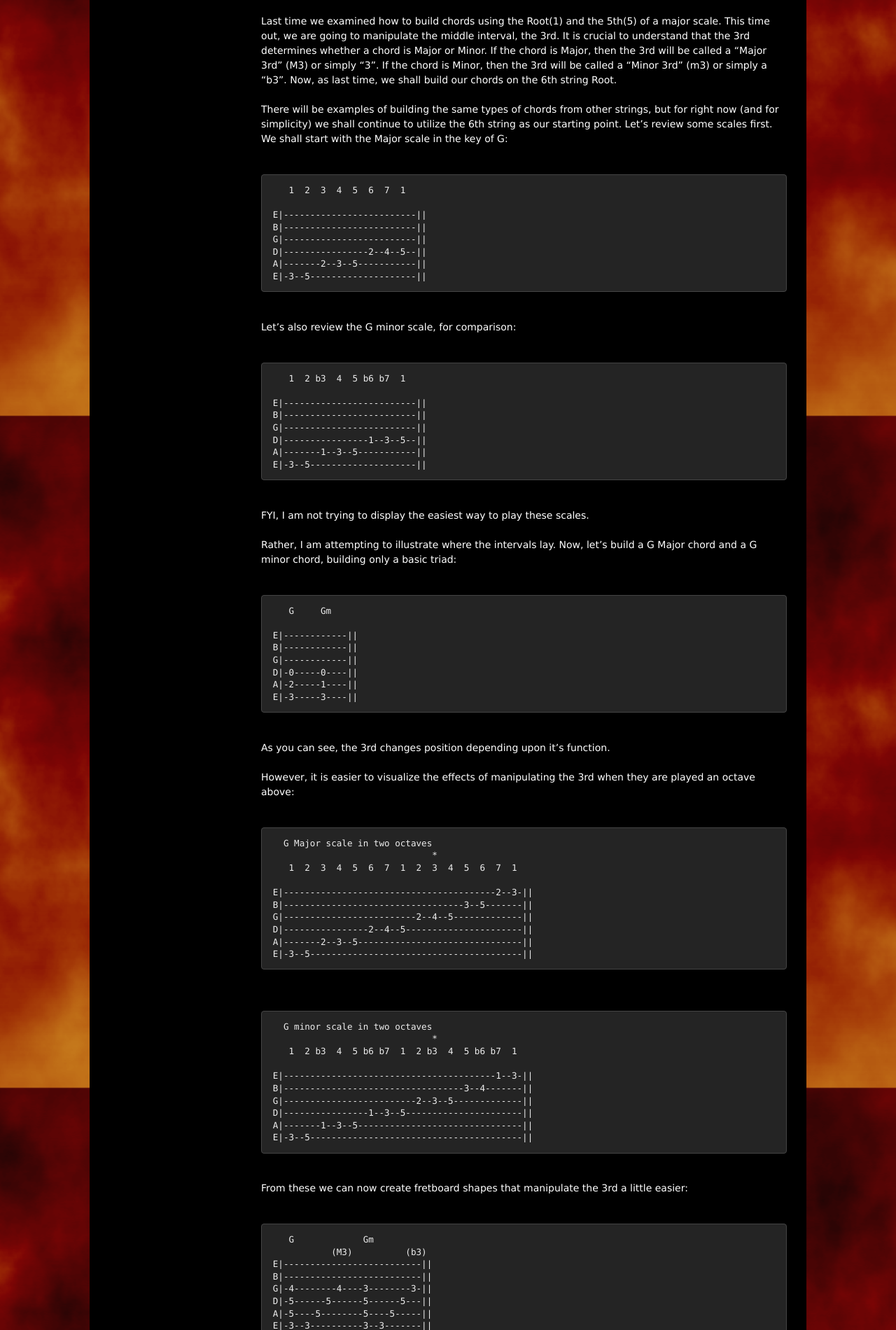
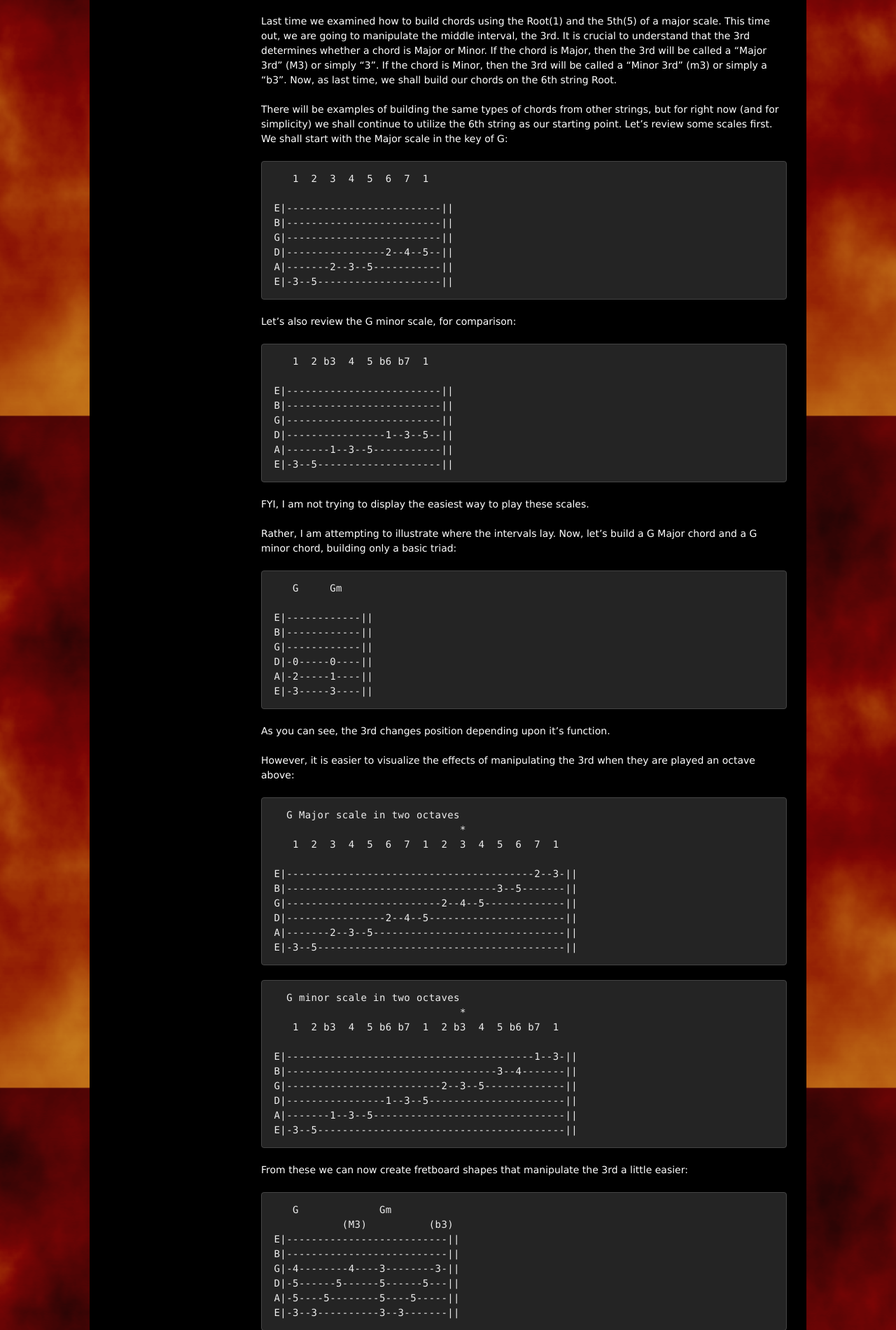
Before and after one commit to Wayward-Son-Developers/Jesus-Joshua-24-15, a Jekyll site: the page built from _newsletters/2009-06.md, in a window 1280 px wide. Shown: the part 4206-6106 px from the top of the page at 70% size. Built offline with Jekyll 4.4.1, drawn with Linux system fonts in a browser that asks for light colours; some web fonts are replaced.

Commit message:
Tweaking tab block display; updating Google Fonts code

```diff
--- a/_config.yml
+++ b/_config.yml
@@ -21,7 +21,8 @@ timezone                 : America/New_York # https://en.wikipedia.org/wiki/List
 
 google_fonts:
   - name                 : "Cascadia Mono"
-    weights              : "400,400i,700,700i"
+    weights              : "200..700"
+    italic               : false
 
 google_analytics         : # Google Analytics id, e.g. "UA-NNNNNNNN-N"
 
--- a/_includes/head.html
+++ b/_includes/head.html
@@ -25,8 +25,35 @@
 
   <link rel="stylesheet" href="{{ '/assets/css/main.css' | relative_url }}">
   <link rel="stylesheet" href="{{ site.skin | default: '/assets/css/skins/default.css' | relative_url }}">
+
   {% if site.google_fonts %}
-    <link rel="stylesheet" href="https://fonts.googleapis.com/css?family={%- for font in site.google_fonts -%}{{ font.name | replace: ' ', '+' }}{% if font.weights %}:{% endif %}{{ font.weights | remove: ' ' }}{% if forloop.last != true %}|{% endif %}{%- endfor -%}">
+    {% assign font_families = "" %}
+
+    {% for font in site.google_fonts %}
+      {% capture font_family %}
+        {{ font.name | replace: ' ', '+' }}{% if font.weights %}:wght@{{ font.weights | remove: ' ' }}{% endif %}
+      {% endcapture %}
+
+      {% if font.italic %}
+        {% capture font_family %}
+          {{ font.name | replace: ' ', '+' }}:ital,wght@0,{{ font.weights | remove: ' ' }};1,{{ font.weights | remove: ' ' }}
+        {% endcapture %}
+      {% endif %}
+
+      {% assign font_family = font_family | strip %}
+
+      {% if forloop.first %}
+        {% assign font_families = font_family %}
+      {% else %}
+        {% assign font_families = font_families | append: '&family=' | append: font_family %}
+      {% endif %}
+    {% endfor %}
+
+    <!-- Google Fonts -->
+    <link rel="preconnect" href="https://fonts.googleapis.com">
+    <link rel="preconnect" href="https://fonts.gstatic.com" crossorigin>
+    <link rel="stylesheet" href="https://fonts.googleapis.com/css2?family={{ font_families }}&display=swap">
+    <!-- End Google Fonts -->
   {% endif %}
 
   {%- if site.plugins contains 'jekyll-feed' or site.gems contains 'jekyll-feed' -%}
--- a/_sass/so-simple/_page.scss
+++ b/_sass/so-simple/_page.scss
@@ -189,8 +189,9 @@
   .page-content .page-header {
     margin-bottom: 1.75em;
     padding-bottom: 1em;
-    border-bottom: 1px solid; // Optional, if you still want a subtle rule under the date/read-time  .page-date,
+    border-bottom: 1px solid; // Optional, if you still want a subtle rule under the date/read-time
 
+    .page-date,
     .read-time {
         font-family: $meta-font-family;
         // orig: font-style: italic;
@@ -221,7 +222,6 @@
 
   code.language-tab {
     display: block;
-    margin: 1.5em 0;
     background-color: #242424;
     color: #eeeeee;
     border: 1px solid #444444;
@@ -229,9 +229,9 @@
     padding: 1em 1.25em;
     overflow-x: auto;
     font-family: "Cascadia Mono", Consolas, SFMono-Regular, Menlo, "Courier New", monospace;
-    font-size: 0.9em;
-    line-height: 1.4;
-    white-space: pre;
+    font-weight: 500;
+    letter-spacing: 0.03em;
+    line-height: 1.5;
     tab-size: 4;
   }
 
```
